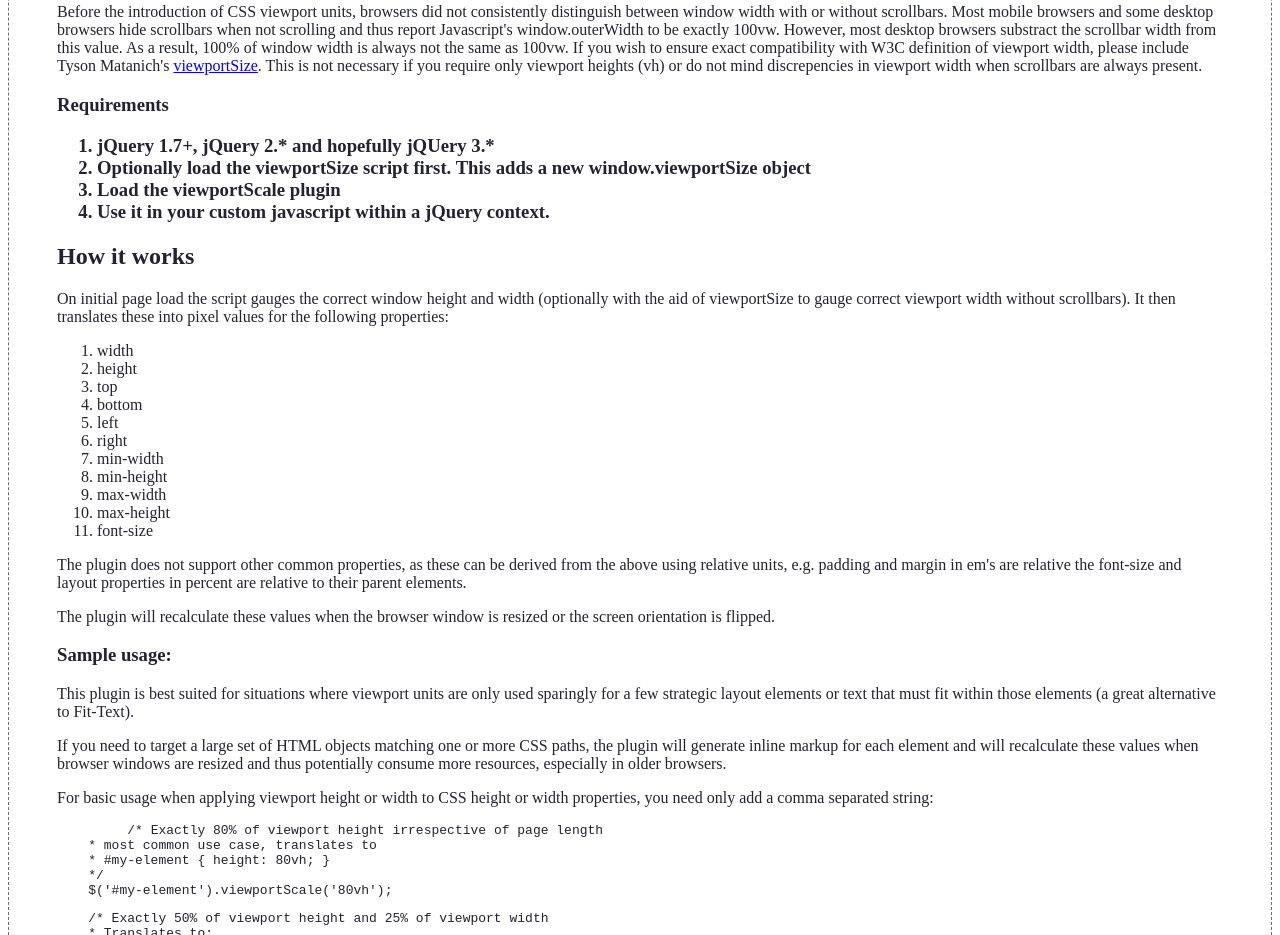
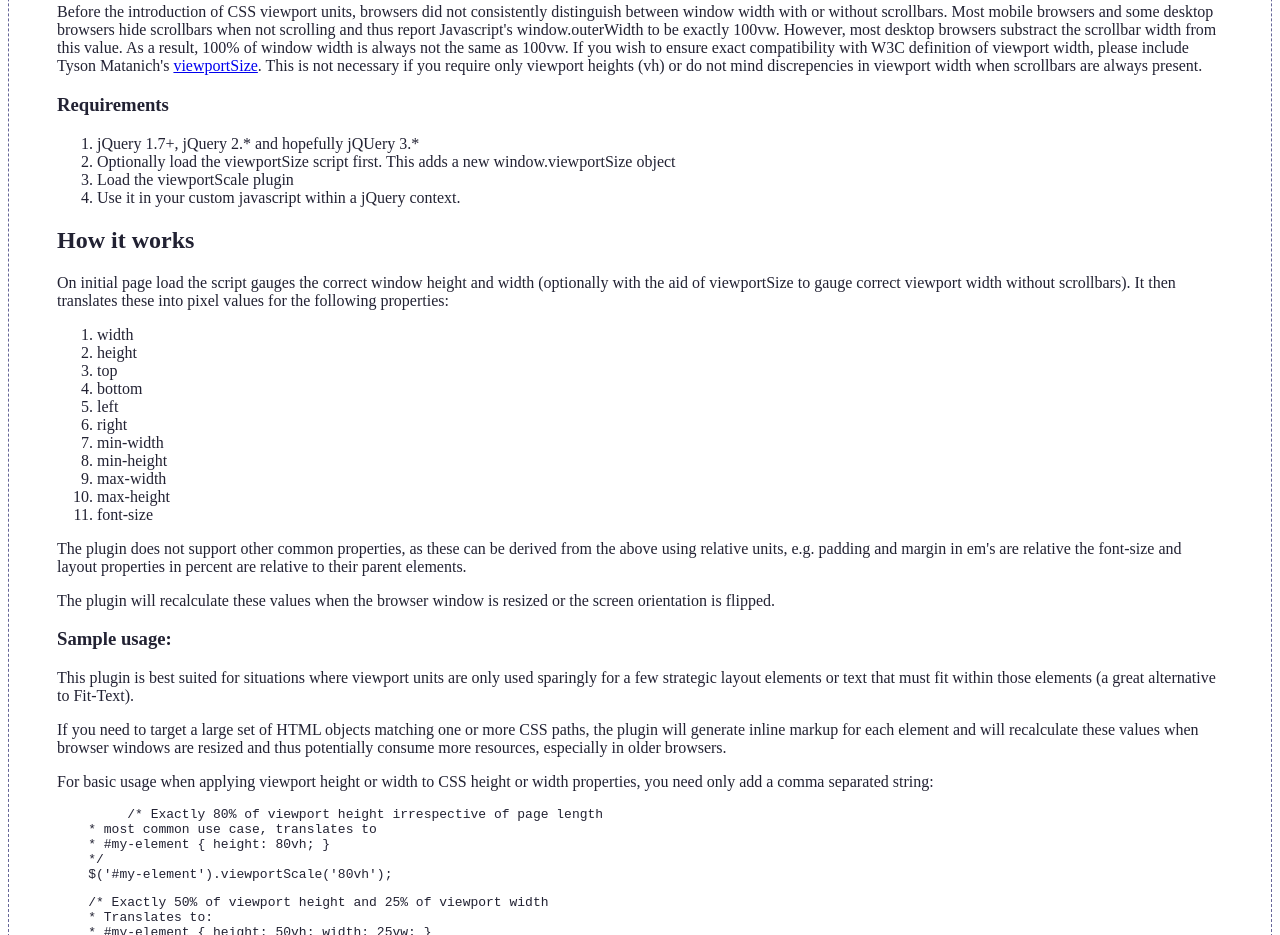
Before and after one commit to neilg63/viewportScale, a website: page demo/index.html in a window 1280 px wide. Shown: the part 1206-2141 px from the top of the page. Drawn offline with nearby package versions, Linux system fonts and the light colour scheme.

```diff
--- a/demo/index.html
+++ b/demo/index.html
@@ -178,7 +178,7 @@
 <p>Before the introduction of CSS viewport units, browsers did not consistently distinguish between window width with or without scrollbars. Most mobile browsers and some desktop browsers hide scrollbars when not scrolling and thus report Javascript's window.outerWidth to be exactly 100vw. However, most desktop browsers substract the scrollbar width from this value. As a result, 100% of window width is always not the same as 100vw. If you wish to ensure exact compatibility with W3C definition of viewport width, please include Tyson Matanich's
 <a href="https://github.com/tysonmatanich/viewportSize">viewportSize</a>. This is not necessary if you require only viewport heights (vh) or do not mind discrepencies in viewport width when scrollbars are always present.</p>
 
-<h3>Requirements<h3>
+<h3>Requirements</h3>
 
 <ol>
 	<li>jQuery 1.7+, jQuery 2.* and hopefully jQUery 3.*</li>
```
